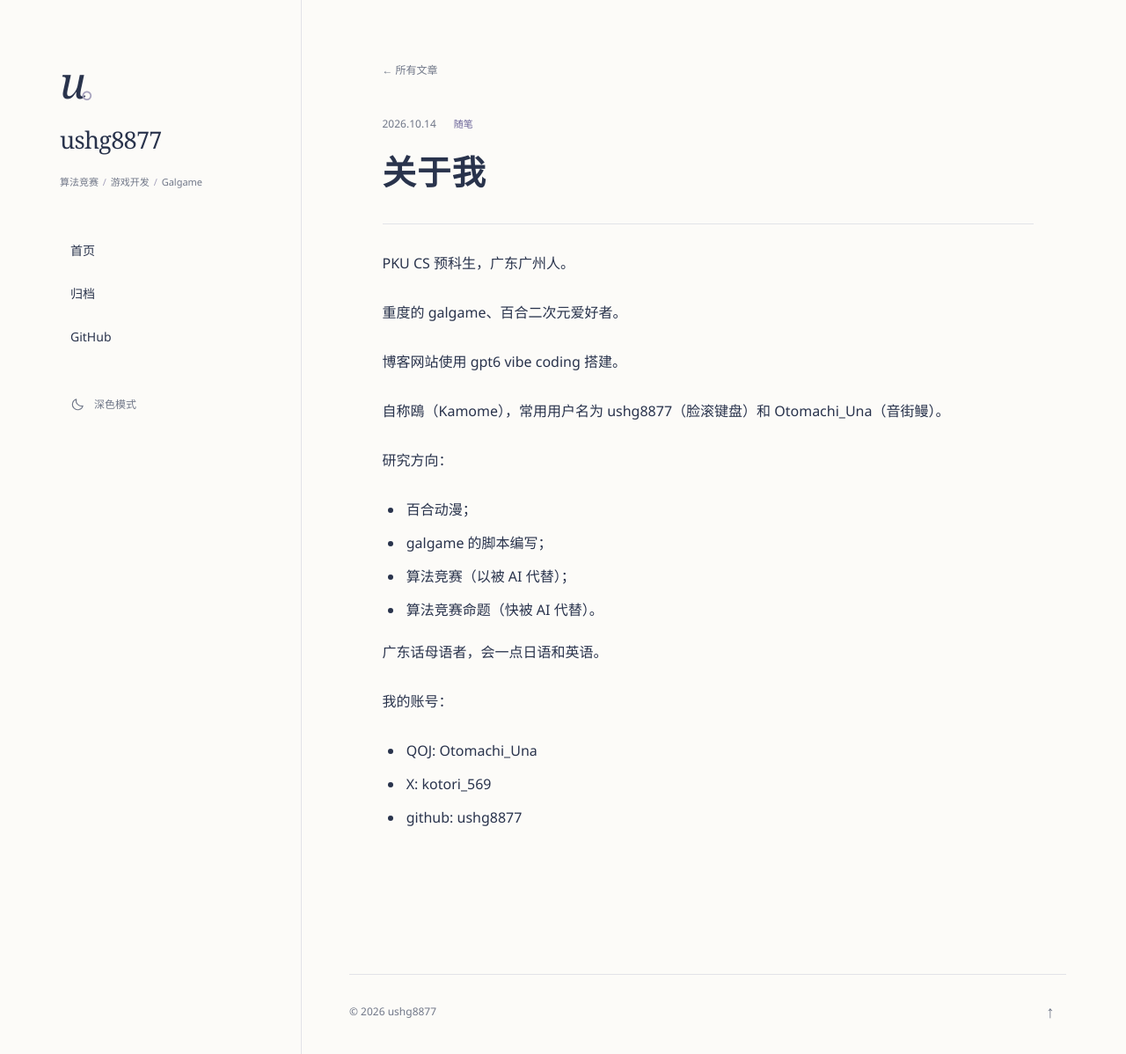
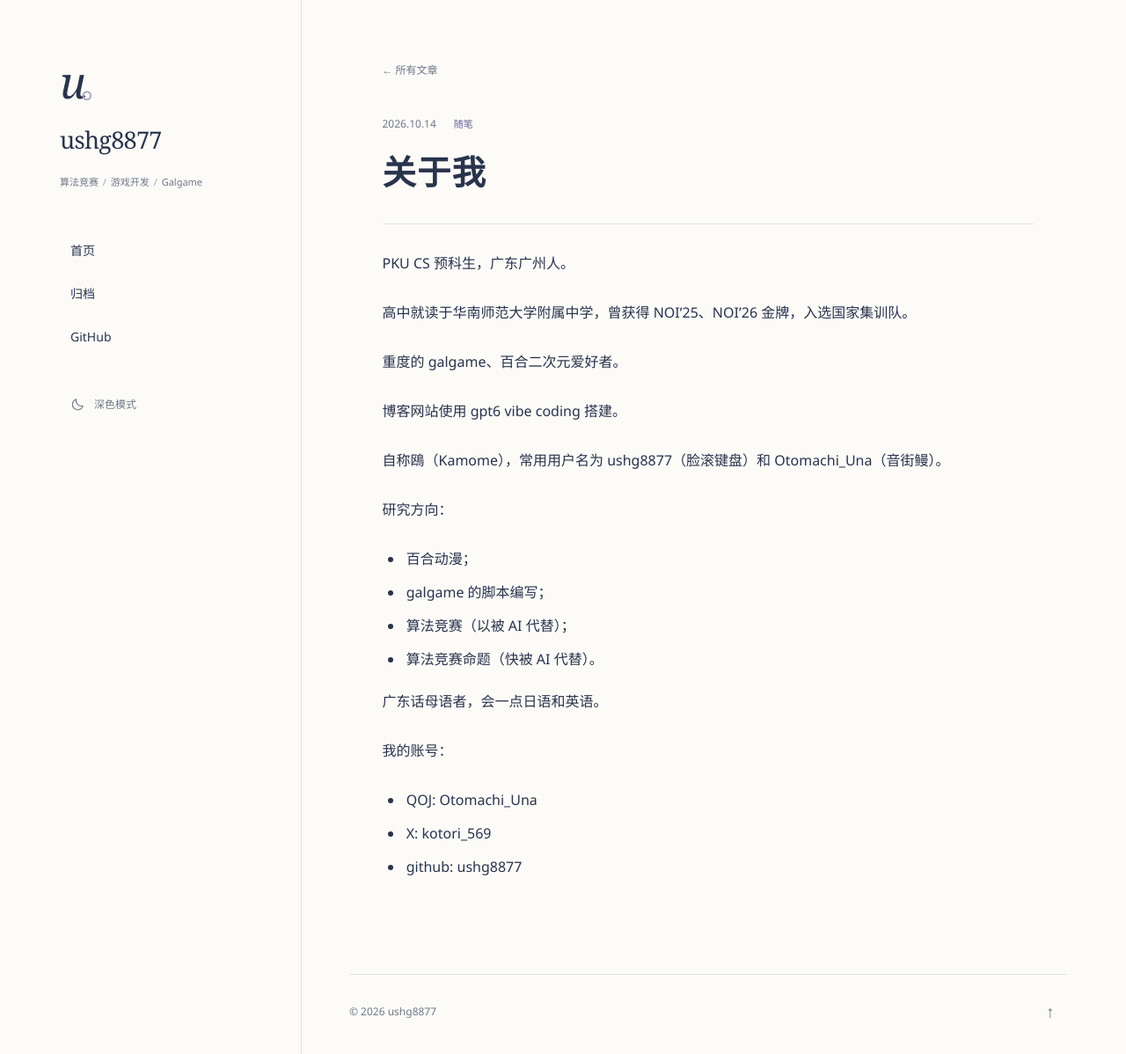
Before and after one commit to ushg8877/ushg8877.github.io, a Jekyll site: the page built from _posts/2026-10-14-about-me.md, in a window 1280 px wide and 1198 px high. Shown: the whole window at 88% size. Built offline with Jekyll 4.4.1, drawn with Linux system fonts in a browser that asks for light colours; a script that is not in the unit is left out.

Commit message:
Update blog from local manager

```diff
--- a/_posts/2026-10-14-about-me.md
+++ b/_posts/2026-10-14-about-me.md
@@ -6,6 +6,8 @@ published: true
 ---
 
 PKU CS 预科生，广东广州人。
+
+高中就读于华南师范大学附属中学，曾获得 NOI'25、NOI'26 金牌，入选国家集训队。
 
 重度的 galgame、百合二次元爱好者。
 
```
